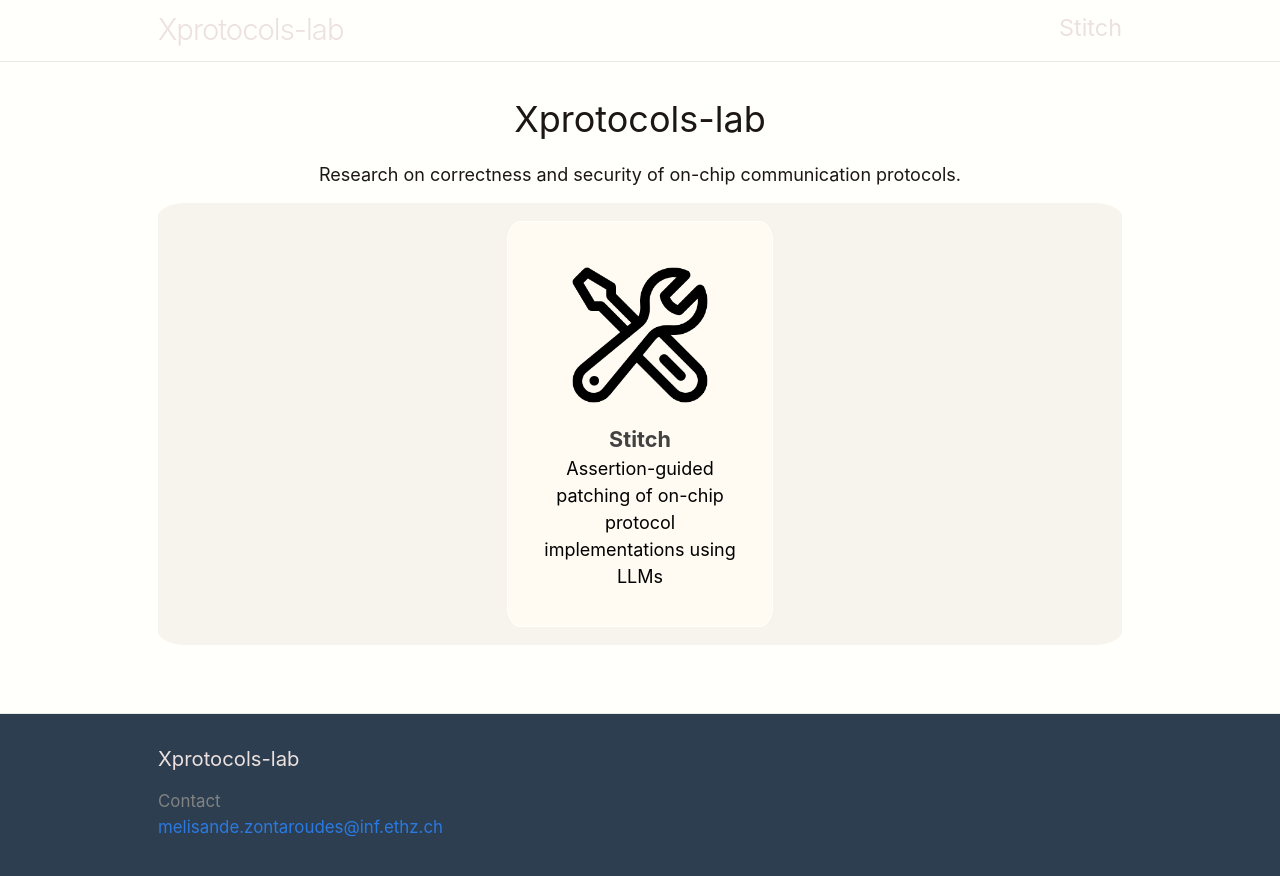
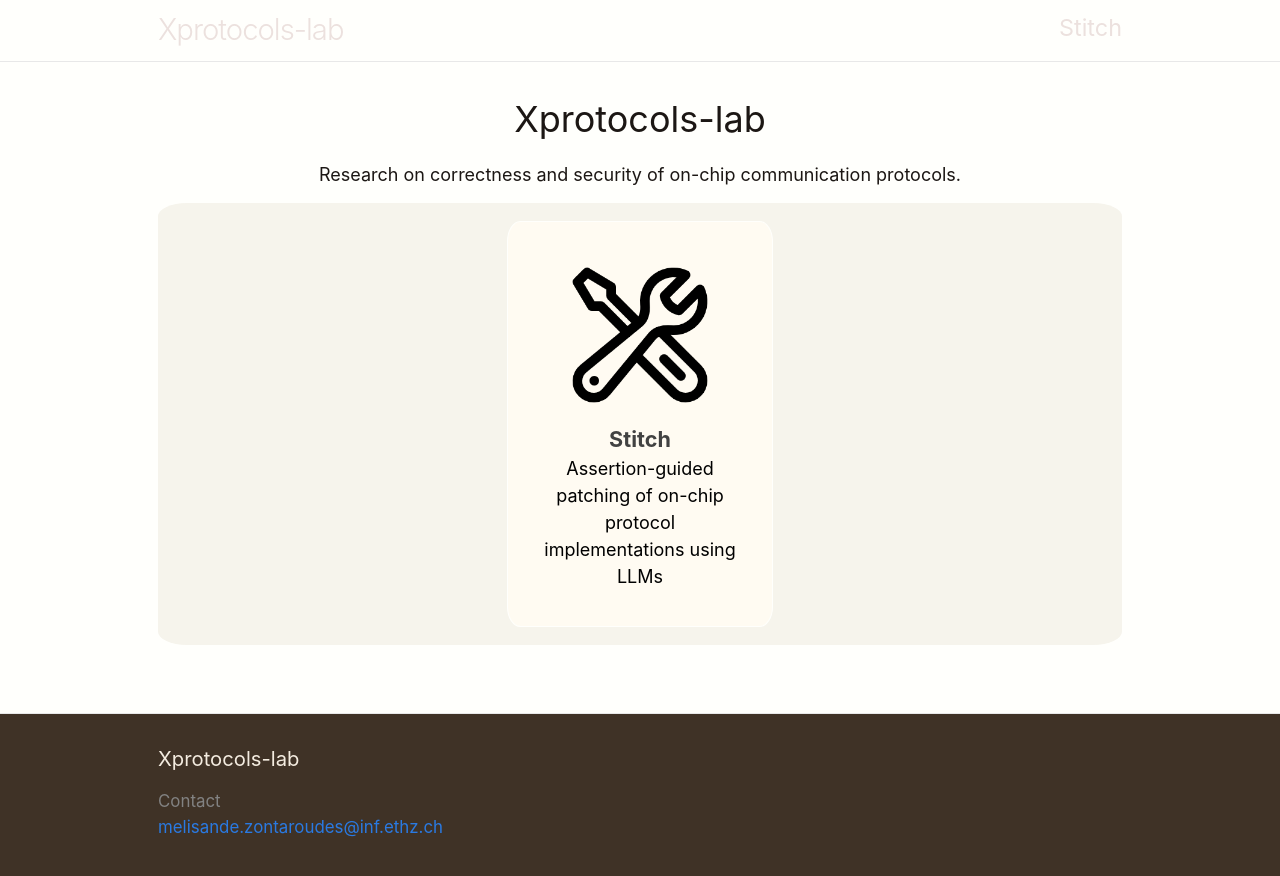
Before and after one commit to Xprotocols-lab/Xprotocols-lab.github.io, a Jekyll site: the page built from index.md, in a window 1280 px wide. Shown: the top 876 px of the page. Built offline with Jekyll 4.4.1, drawn with Linux system fonts in a browser that asks for light colours.

Commit message:
Update _layout.scss

```diff
--- a/_sass/minima/_layout.scss
+++ b/_sass/minima/_layout.scss
@@ -1,8 +1,14 @@
+// :root {
+//     --primary-color: #2c3e50; /* Common color for header and footer */
+//     --secondary-color: #1abc9c; /* Common color for hover effects */
+//     --tertiary-color: #34495e; /* Complementary color for additional elements */
+//     --font-color:   #ece1de;
+// }
 :root {
-    --primary-color: #2c3e50; /* Common color for header and footer */
-    --secondary-color: #1abc9c; /* Common color for hover effects */
-    --tertiary-color: #34495e; /* Complementary color for additional elements */
-    --font-color:   #ece1de;
+    --primary-color: #3f3226;
+    --secondary-color: #d98e4a;
+    --tertiary-color: #5a4636;
+    --font-color: #f4ece0;
 }
 /**
  * Site header
```
